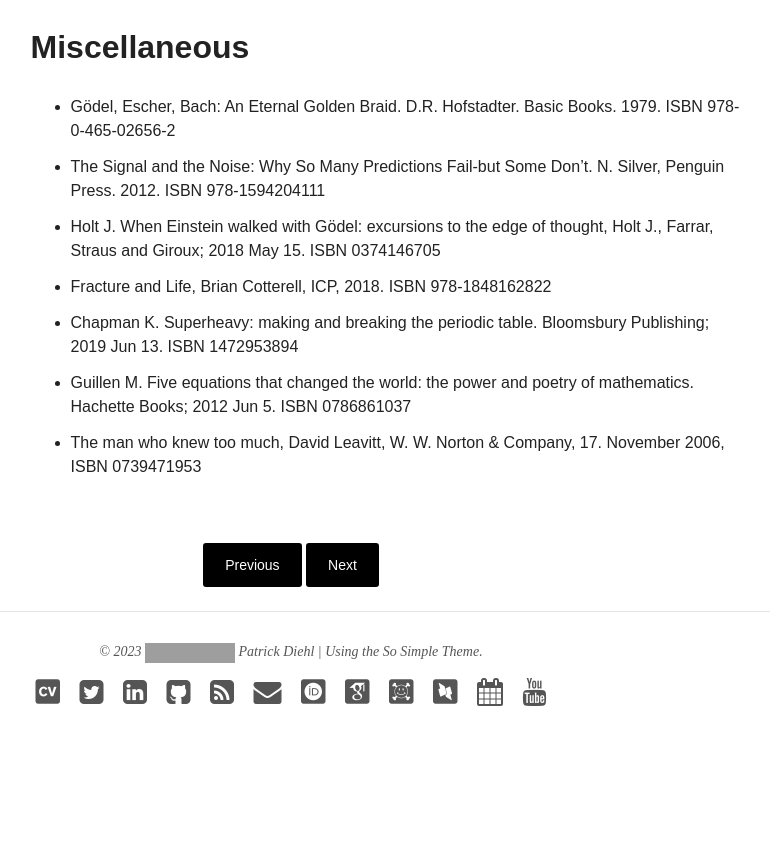
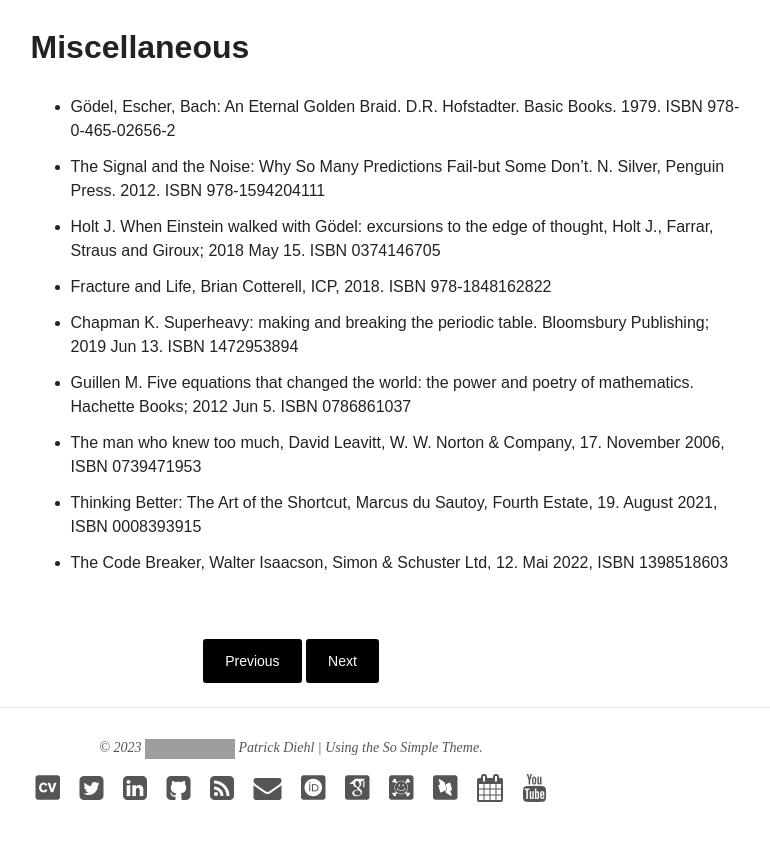
Before and after one commit to diehlpk/diehlpk.github.io, a Jekyll site: the page built from _posts/blog/2016-12-13-literature-collection-en.md, in a window 1280 px wide and 900 px high, scrolled down 1153 px. Shown: the top 841 px of the window, without its empty margins (349-1119 px from the left). Built offline with Jekyll 4.4.1, drawn with Linux system fonts in a browser that asks for light colours; nearby versions of some CDN libraries; some web fonts are replaced; before the commit the page ends 1957 px from its top, so only the background shows below that; grey boxes are pictures that could not be loaded.

Commit message:
Update blog

```diff
--- a/_posts/blog/2016-12-13-literature-collection-en.md
+++ b/_posts/blog/2016-12-13-literature-collection-en.md
@@ -35,3 +35,5 @@
 * Chapman K. Superheavy: making and breaking the periodic table. Bloomsbury Publishing; 2019 Jun 13. ISBN 1472953894
 * Guillen M. Five equations that changed the world: the power and poetry of mathematics. Hachette Books; 2012 Jun 5. ISBN 0786861037
 * The man who knew too much, David Leavitt, W. W. Norton & Company, 17. November 2006, ISBN 0739471953
+* Thinking Better: The Art of the Shortcut, Marcus du Sautoy, Fourth Estate, 19. August 2021, ISBN 0008393915
+* The Code Breaker, Walter Isaacson, Simon & Schuster Ltd, 12. Mai 2022, ISBN 1398518603
```
